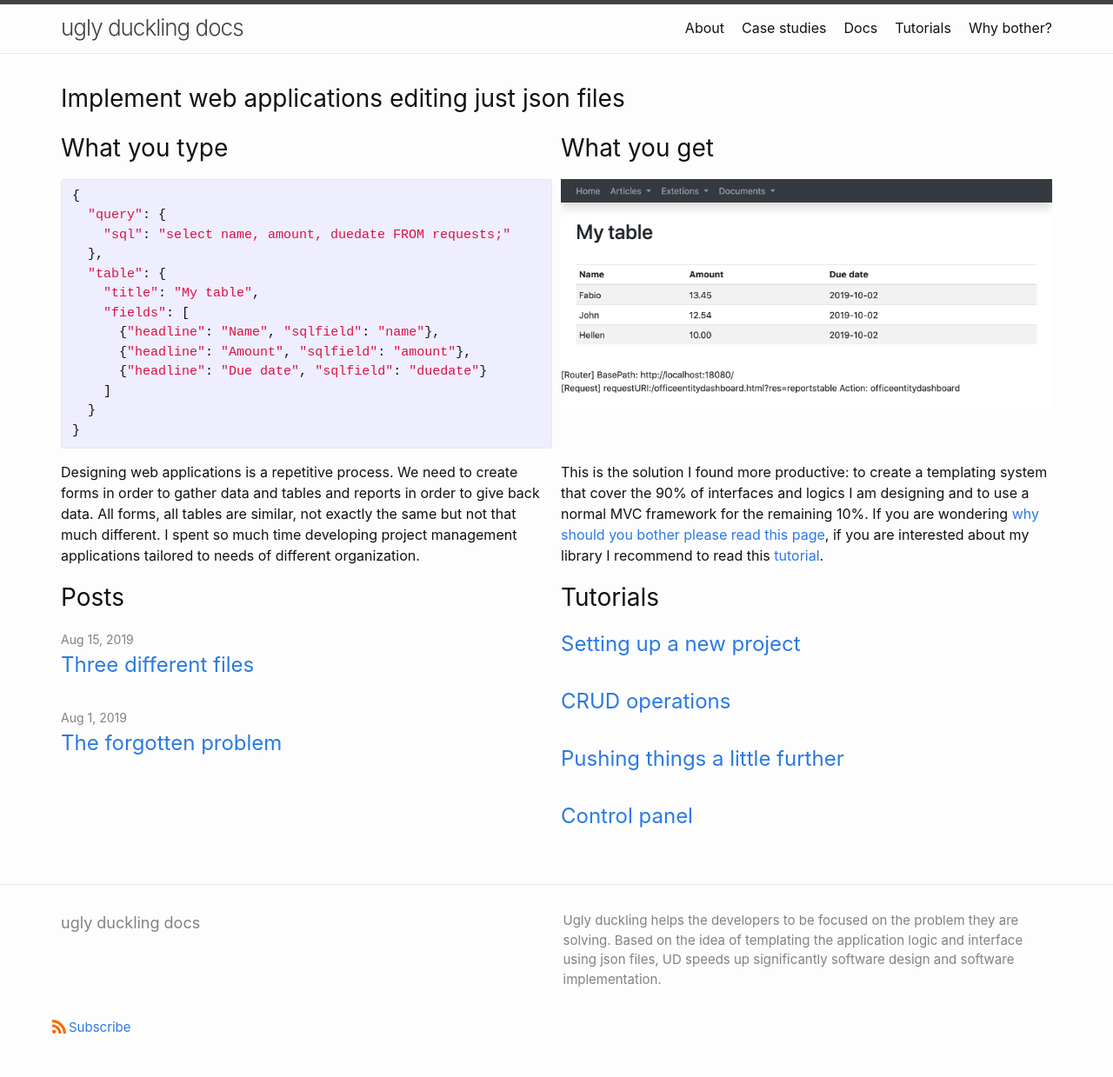
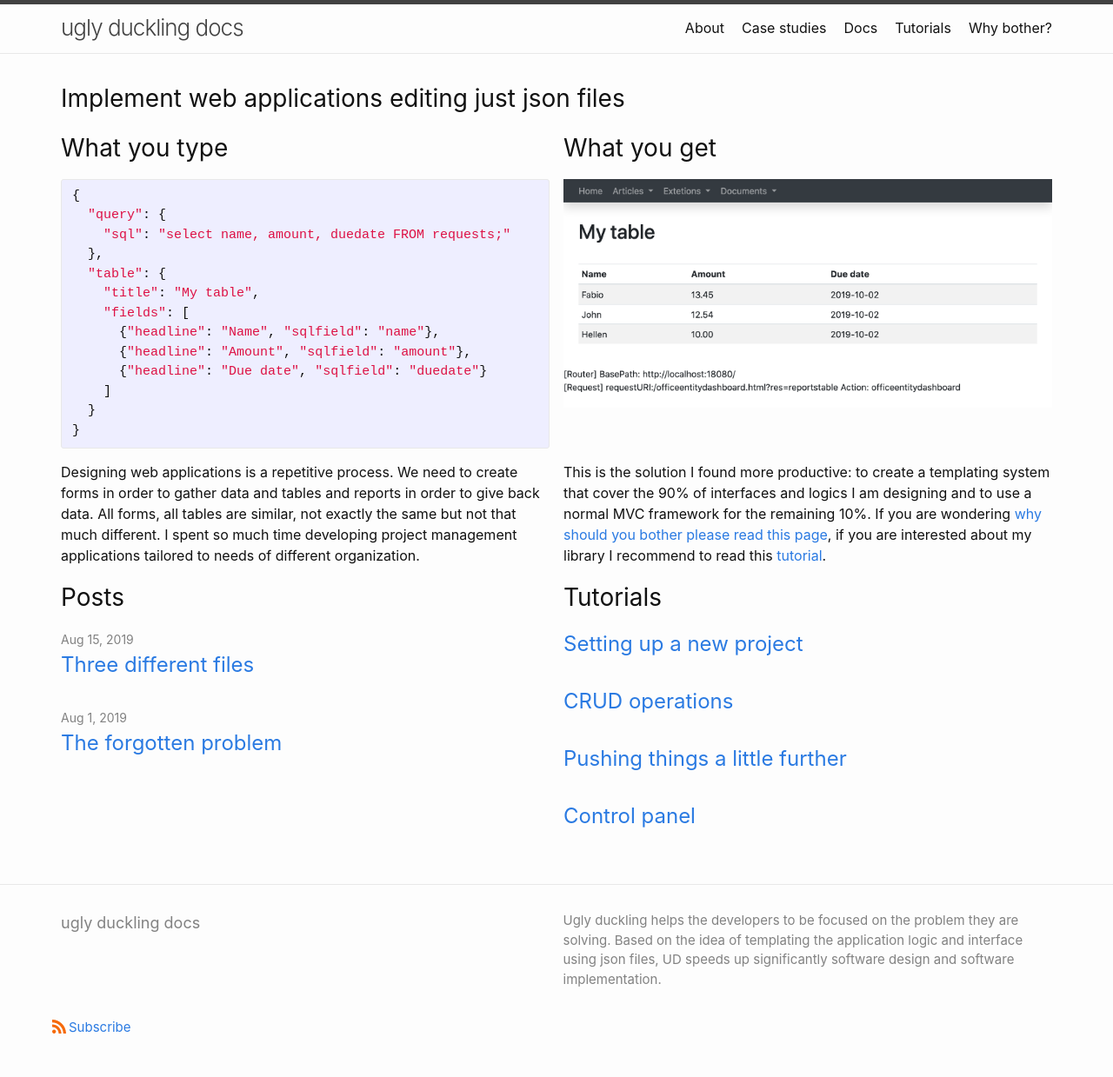
Before and after one commit to fabiomattei/uddocs, a Jekyll site: the page built from index.md, in a window 1280 px wide. Shown: the whole page at 87% size. Built offline with Jekyll 4.4.1, drawn with Linux system fonts in a browser that asks for light colours.

Commit message:
incremeting grid gap

```diff
--- a/_sass/minima/_custom.scss
+++ b/_sass/minima/_custom.scss
@@ -15,7 +15,7 @@
 
 @media (min-width: 750px) {
   .home-page-posts {
-	grid-gap: 10px;
+	grid-gap: 16px;
 	grid-template-columns: 1fr 1fr;
 	grid-template-rows: auto;
     grid-template-areas:
```
